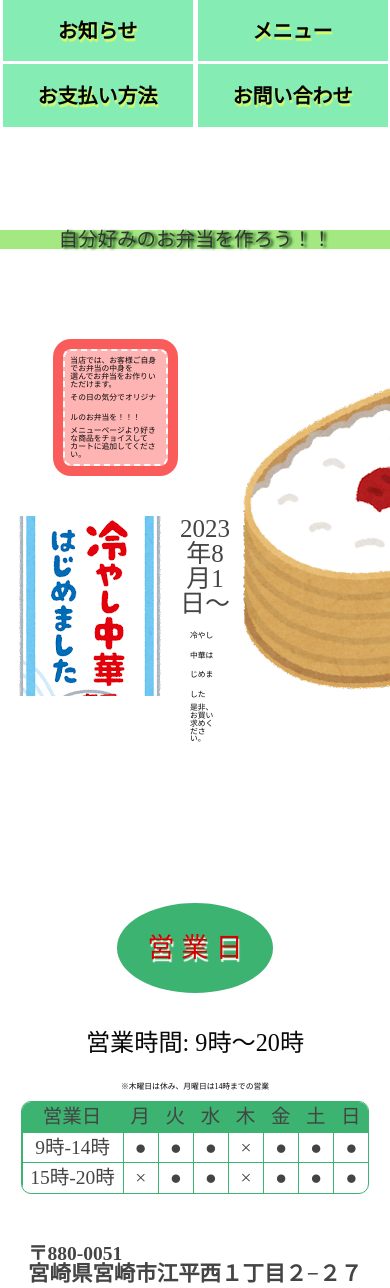
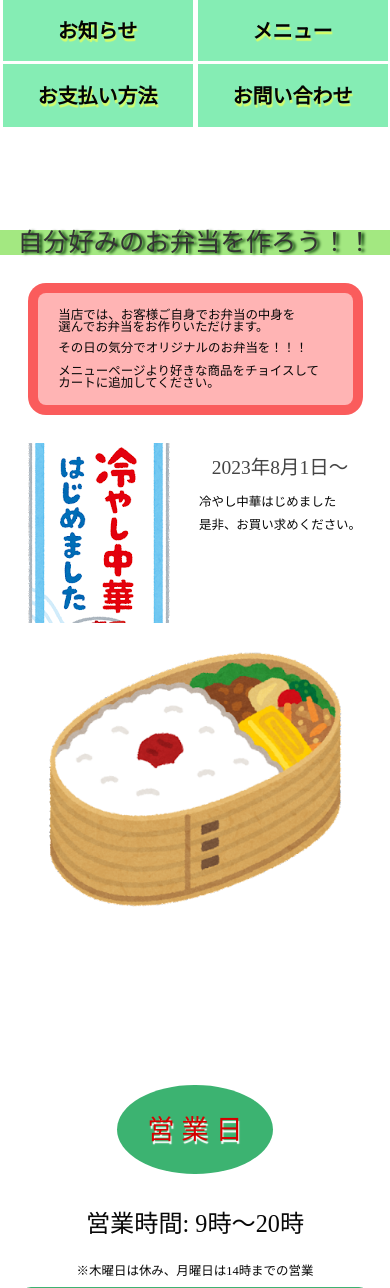
Before and after one commit to michikofujita/oh-bento, a PHP site: page / in a window 390 px wide; the page is wider, and only the part inside the window is pictured. Shown: the part 151-1439 px from the top of that part. Run offline with PHP 8.4, Linux system fonts and the light colour scheme.

Commit message:
藤田　追加修正

```diff
--- a/css/top-style.css
+++ b/css/top-style.css
@@ -33,12 +33,9 @@
 #top p span {
     line-height: 2.5;
 }
-
-
 #top h6 {
     text-align: center;
 }
-
 #top p {
     font-size: 2vw;
     margin: 10px;
@@ -49,7 +46,6 @@
     margin: 2em 2.5em;
     background: #ffb4b4;
     box-shadow: 0px 0px 0px 10px #fa5c5c;
-    border: dashed 2px #ffffff;
     border-radius: 8px;
 }
 #top .box1 p {
@@ -63,6 +59,58 @@ padding: 0;
     }
 }
 @media screen and (max-width: 999px) {
+    #top h1 {
+        font-size: 6.5vw;
+        margin-bottom: 0;
+    }
+    #top .box1 {
+        padding: 1.5vw;
+        margin: 1.5em 1.5em;
+    }
+    #top .box1 p {
+        margin: 10px 15px;
+    }
+    /* #top img {
+        text-align: center;
+    } */
 
+    #top p {
+        font-size: 3vw;
+    }
+    #top .Container {
+        display: block;
+    }
+    #top .Container-p {
+        line-height: 100%;
+    }
+    #top .cyuuka {
+        margin: 20px;
+        width: 100%;
+      }
+      #top .cyuuka  p {
+        display: inline-block;
+        vertical-align: middle;
+      }
+      #top .flex2 {
+        text-align: center;
+      }
+}
+@media screen and (max-width: 500px) {
+    #top p {
+        font-size: 3.2vw;
+    }
+    #top .cyuuka {
+        margin: 15px 10px 15px 0;
 
+    }
+    #top .cyuuka h6 {
+        font-size: 5vw;
+    }
+    #top .cyuuka p {
+        font-size: 3.2vw;
+    }
+    #top .flex2 img {
+        height: 80%;
+        width: 80%;
+      }
 }
--- a/index.php
+++ b/index.php
@@ -18,7 +18,7 @@
         <div>
           <figure class="image2"><img src="images/img13.png" alt="top画像2"></figure>
         </div>
-        <div>
+        <div class="cyuuka">
           <h6>2023年8月1日～</h6>
           <p><span>冷やし中華はじめました</span><br>
           是非、お買い求めください。</p>
```
